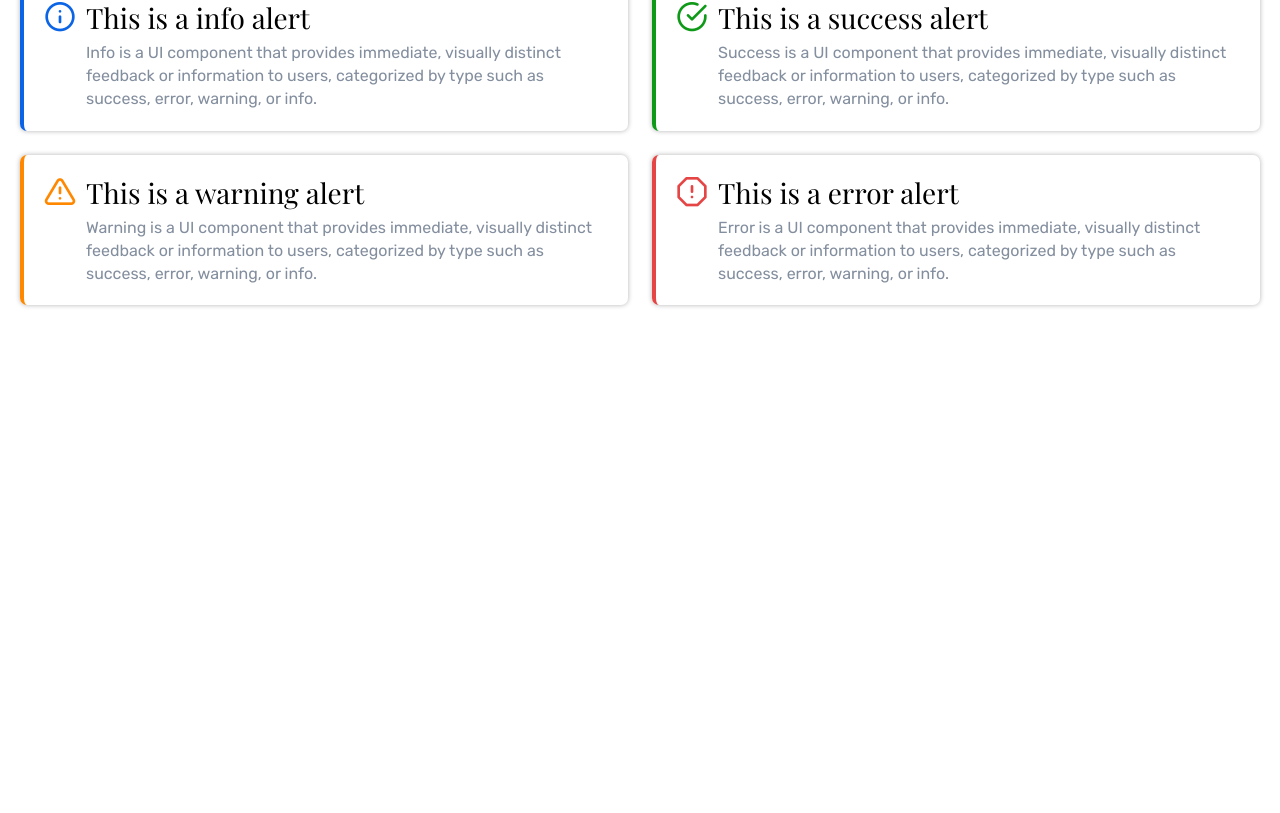
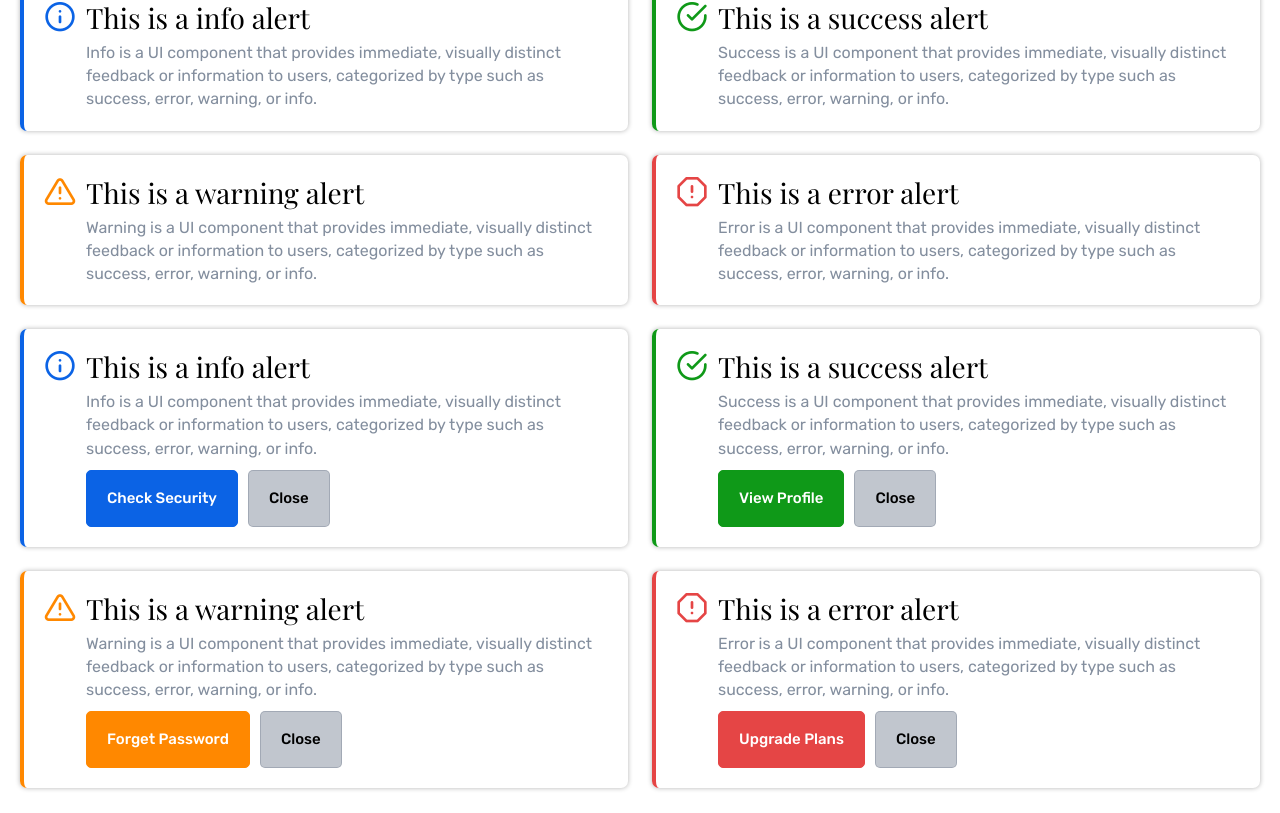
Before and after one commit to Andriamahay11master/MaDesignSystem, a React (Vite) app: page /alert in a window 1280 px wide. Shown: the part 256-1069 px from the top of the page. Before the commit the page ends 800 px from the top, so only its background shows below. Built offline with nearby package versions, Linux system fonts and the light colour scheme.

Commit message:
variant 2 alert ok

```diff
--- a/src/assets/scss/common/_button.scss
+++ b/src/assets/scss/common/_button.scss
@@ -25,7 +25,7 @@
       text-decoration: underline;
     }
   }
-  &.btn-primary {
+  &.btn-primary,&.btn-info {
     border: 1px solid $color-primary;
     background: $color-primary;
     color: $white;
@@ -44,8 +44,8 @@
     }
   }
   &.btn-gray {
-    border: 1px solid $color-grayscale;
-    background: $color-grayscale;
+    border: 1px solid rgba($color-grayscale, 0.5);
+    background: rgba($color-grayscale, 0.5);
     color: #000;
     &:hover {
       background-color: darken($color-grayscale, 10%);
@@ -79,6 +79,15 @@
       border-color: darken($color-warning, 10%);
     }
   }
+  &.btn-error {
+    border: 1px solid $color-error;
+    background: $color-error;
+    color: $white;
+    &:hover {
+      background-color: darken($color-error, 10%);
+      border-color: darken($color-error, 10%);
+    }
+  }
   &.btn-arrow{
     color: $color-primary;
     padding: 0;
--- a/src/components/alert/Alert.tsx
+++ b/src/components/alert/Alert.tsx
@@ -21,7 +21,7 @@ export default function Alert({type, title, content, ctn, close} : AlertProps){
 
                 {(ctn || close) && (
                     <div className="alert-bouton">
-                        {ctn && <button className="btn btn-primary">{ctn}</button>}
+                        {ctn && <button className={`btn btn-${type}`}>{ctn}</button>}
                         {close && <button className="btn btn-gray">{close}</button>}
                     </div>
                 )}
--- a/src/components/alert/alert.scss
+++ b/src/components/alert/alert.scss
@@ -48,4 +48,13 @@
             padding-left: 10px;
         }
     }
+    .alert-bouton{
+        display: flex;
+        padding-top: 10px;
+        button{
+            &:last-child{
+                margin-left: 10px;
+            }
+        }
+    }
 }
--- a/src/page/alert/PageAlert.tsx
+++ b/src/page/alert/PageAlert.tsx
@@ -16,6 +16,10 @@ export default function PageAlert(){
                         <Alert type='sucess' title="This is a success alert" content="Success is a UI component that provides immediate, visually distinct feedback or information to users, categorized by type such as success, error, warning, or info."/>
                         <Alert type="warning" title="This is a warning alert" content="Warning is a UI component that provides immediate, visually distinct feedback or information to users, categorized by type such as success, error, warning, or info."/>
                         <Alert type="error" title="This is a error alert" content="Error is a UI component that provides immediate, visually distinct feedback or information to users, categorized by type such as success, error, warning, or info."/>
+                        <Alert type='info' title='This is a info alert' content='Info is a UI component that provides immediate, visually distinct feedback or information to users, categorized by type such as success, error, warning, or info.' ctn="Check Security" close="Close"/>
+                        <Alert type='sucess' title="This is a success alert" content="Success is a UI component that provides immediate, visually distinct feedback or information to users, categorized by type such as success, error, warning, or info." ctn="View Profile" close="Close"/>
+                        <Alert type="warning" title="This is a warning alert" content="Warning is a UI component that provides immediate, visually distinct feedback or information to users, categorized by type such as success, error, warning, or info." ctn="Forget Password" close="Close"/>
+                        <Alert type="error" title="This is a error alert" content="Error is a UI component that provides immediate, visually distinct feedback or information to users, categorized by type such as success, error, warning, or info." ctn="Upgrade Plans" close="Close"/>
                     </div>
                 </div>
             </div>
```
